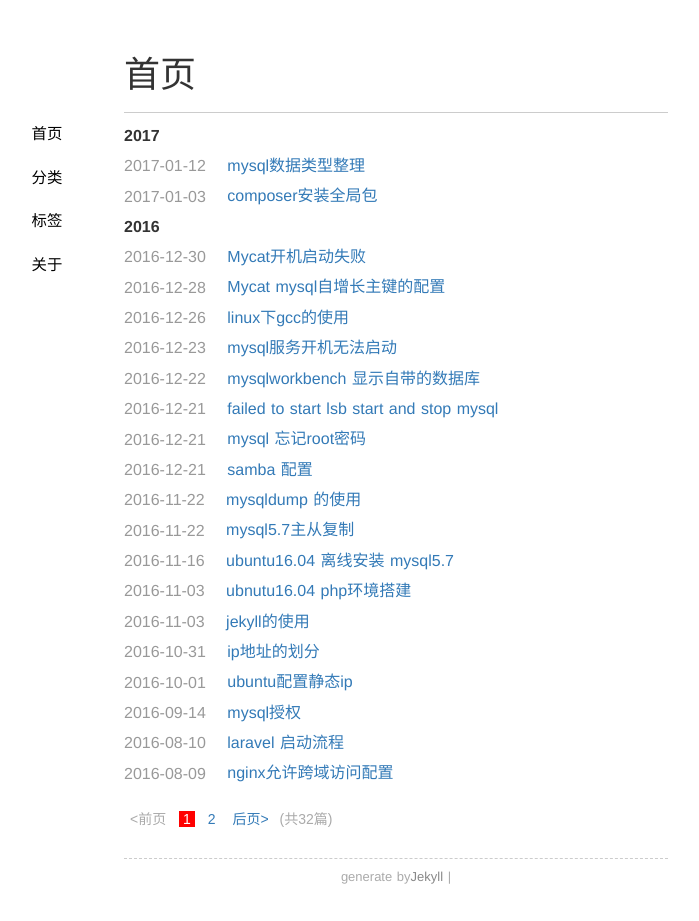
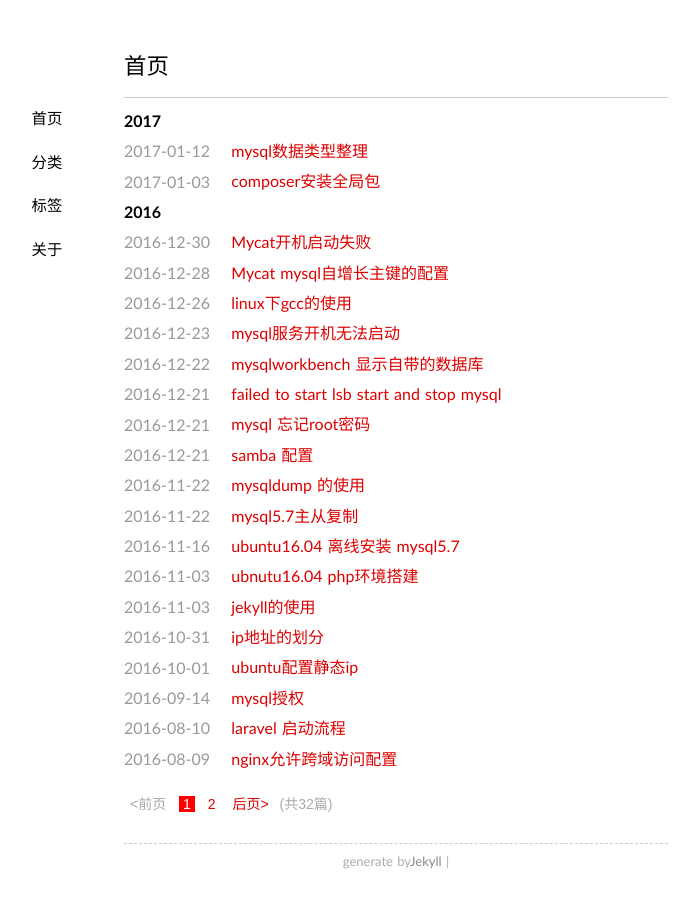
Before and after one commit to monkey92/monkey92.github.io, a Jekyll site: the page built from index.html, in a window 1280 px wide. Shown: the whole page, without its empty margins (244-943 px from the left). Built offline with Jekyll 4.4.1, drawn with Linux system fonts in a browser that asks for light colours; nearby versions of some CDN libraries; the list of posts is cut into pages by our own code; comment, search, counter and statistics services are not loaded.

Commit message:
add boostrap

```diff
--- a/_layouts/default.html
+++ b/_layouts/default.html
@@ -5,13 +5,14 @@
     <meta name="author" content="{{ site.author }}" />
     <title>{% if page.path == 'index.html' %}{{ site.name }}{% else %}{% unless page.id %}{{ site.name }} - {% endunless %}{{ page.title }}{% endif %}</title>
     <link rel="shortcut icon" href="/favicon.ico" />
-    <link rel="stylesheet" href="/assets/css/style.css" />
-    <link rel="stylesheet" href="/assets/css/highlight.css" />
+
 <!--     <script type="text/javascript" src="/assets/js/jquery-1.7.1.min.js"></script> -->
     <link rel="stylesheet" href="http://cdn.bootcss.com/bootstrap/3.3.0/css/bootstrap.min.css">
     <link rel="stylesheet" href="http://cdn.bootcss.com/bootstrap/3.3.0/css/bootstrap-theme.min.css">
     <script src="http://cdn.bootcss.com/jquery/1.11.1/jquery.min.js"></script>
     <script src="http://cdn.bootcss.com/bootstrap/3.3.0/js/bootstrap.min.js"></script>
+    <link rel="stylesheet" href="/assets/css/style.css" />
+    <link rel="stylesheet" href="/assets/css/highlight.css" />
 
   </head>
   <body>
```
